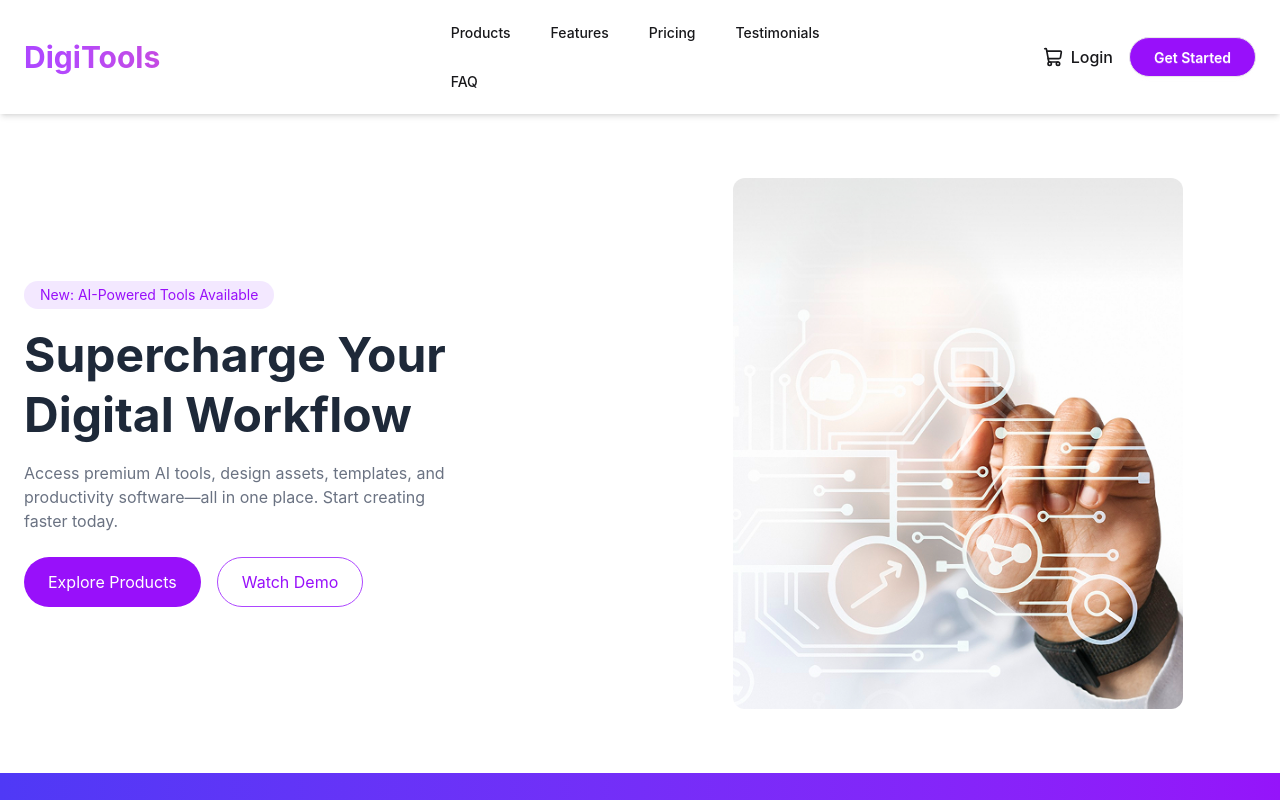
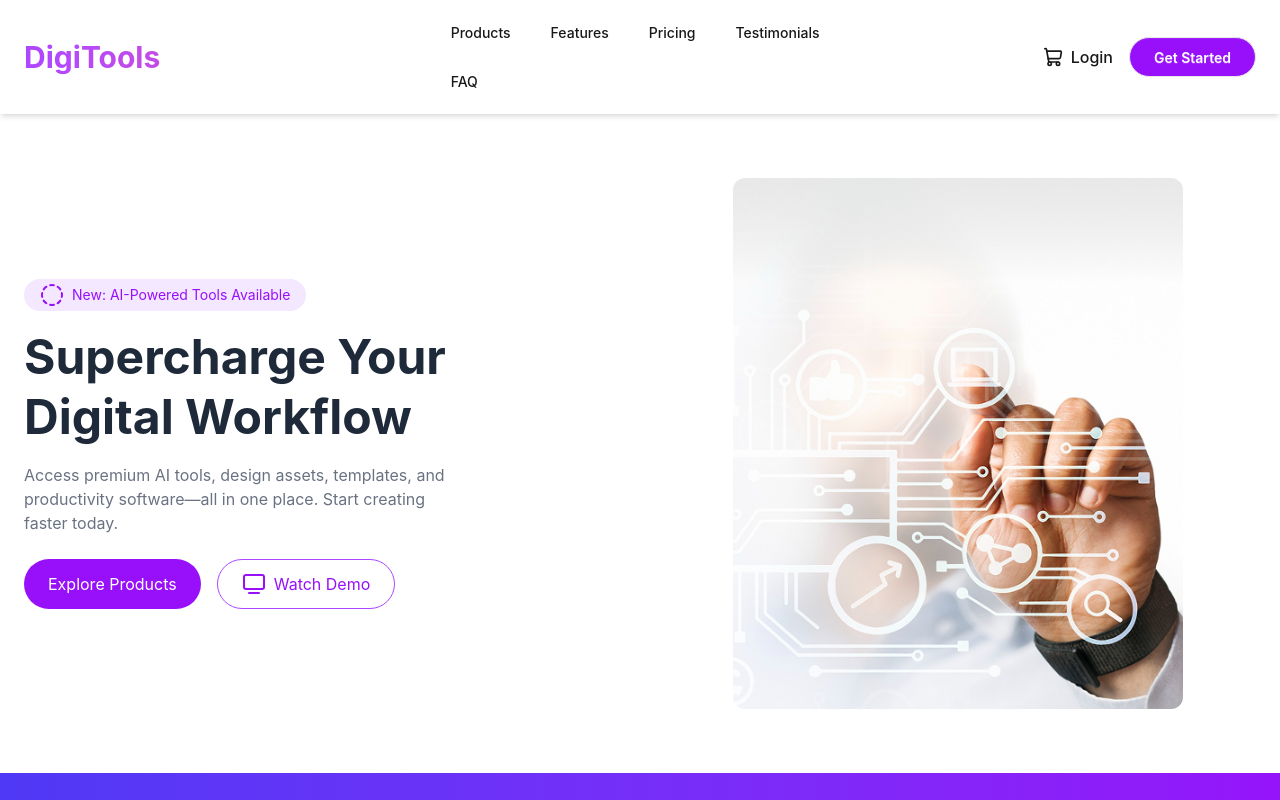
Before and after one commit to codeinfinite19/digital-tools, a React (Vite) app: page / in a window 1280 px wide. Shown: the top 800 px of the page. Built offline with nearby package versions, Linux system fonts and the light colour scheme.

Commit message:
social button and icon is updated

```diff
--- a/src/Components/Footer/Footer.jsx
+++ b/src/Components/Footer/Footer.jsx
@@ -1,4 +1,6 @@
 import React from 'react';
+import { FaYoutube, FaFacebookF } from "react-icons/fa";
+import { FaXTwitter } from "react-icons/fa6";
 const Footer = () => {
   return (
 
@@ -40,12 +42,24 @@ const Footer = () => {
 
     <nav>
       <h6 className="text-white font-semibold mb-3">Social</h6>
-      <div className="grid grid-flow-col gap-4">
-        {/* icons same rekhe dilam */}
-        <a>...</a>
-        <a>...</a>
-        <a>...</a>
-      </div>
+
+      <div className="flex gap-3">
+
+  <div className="w-10 h-10 bg-white rounded-full flex items-center justify-center">
+    <FaYoutube className="text-black text-sm" />
+  </div>
+
+  <div className="w-10 h-10 bg-white rounded-full flex items-center justify-center">
+    <FaFacebookF className="text-black text-sm" />
+  </div>
+
+  <div className="w-10 h-10 bg-white rounded-full flex items-center justify-center">
+    <FaXTwitter className="text-black text-sm" />
+  </div>
+
+</div>
+
+
     </nav>
 
   </div>
--- a/src/Components/herocard/HeroCard.jsx
+++ b/src/Components/herocard/HeroCard.jsx
@@ -1,5 +1,6 @@
 import React from "react";
 import banner from "../../assets/banner.png";
+import { CircleDashed, TvMinimal } from "lucide-react";
 
 const HeroCard = () => {
   return (
@@ -10,8 +11,8 @@ const HeroCard = () => {
 
         <div>
 
-          <div className="inline-block bg-purple-100 text-purple-600 text-sm px-4 py-1 rounded-full mb-4">
-          New: AI-Powered Tools Available
+          <div className="inline-flex items-center gap-2 bg-purple-100 text-purple-600 text-sm px-4 py-1 rounded-full mb-4">
+         <CircleDashed /> New: AI-Powered Tools Available
           </div>
 
           <h1 className="text-4xl md:text-5xl font-bold text-gray-800 leading-tight mb-4">
@@ -27,8 +28,8 @@ const HeroCard = () => {
               Explore Products
             </button>
 
-            <button className="border border-purple-500 text-purple-600 px-6 py-3 rounded-full hover:bg-purple-50">
-              Watch Demo
+            <button className=" inline-flex items-center gap-2 border border-purple-500 text-purple-600 px-6 py-3 rounded-full hover:bg-purple-50">
+             <TvMinimal /> Watch Demo
             </button>
           </div>
 
```
